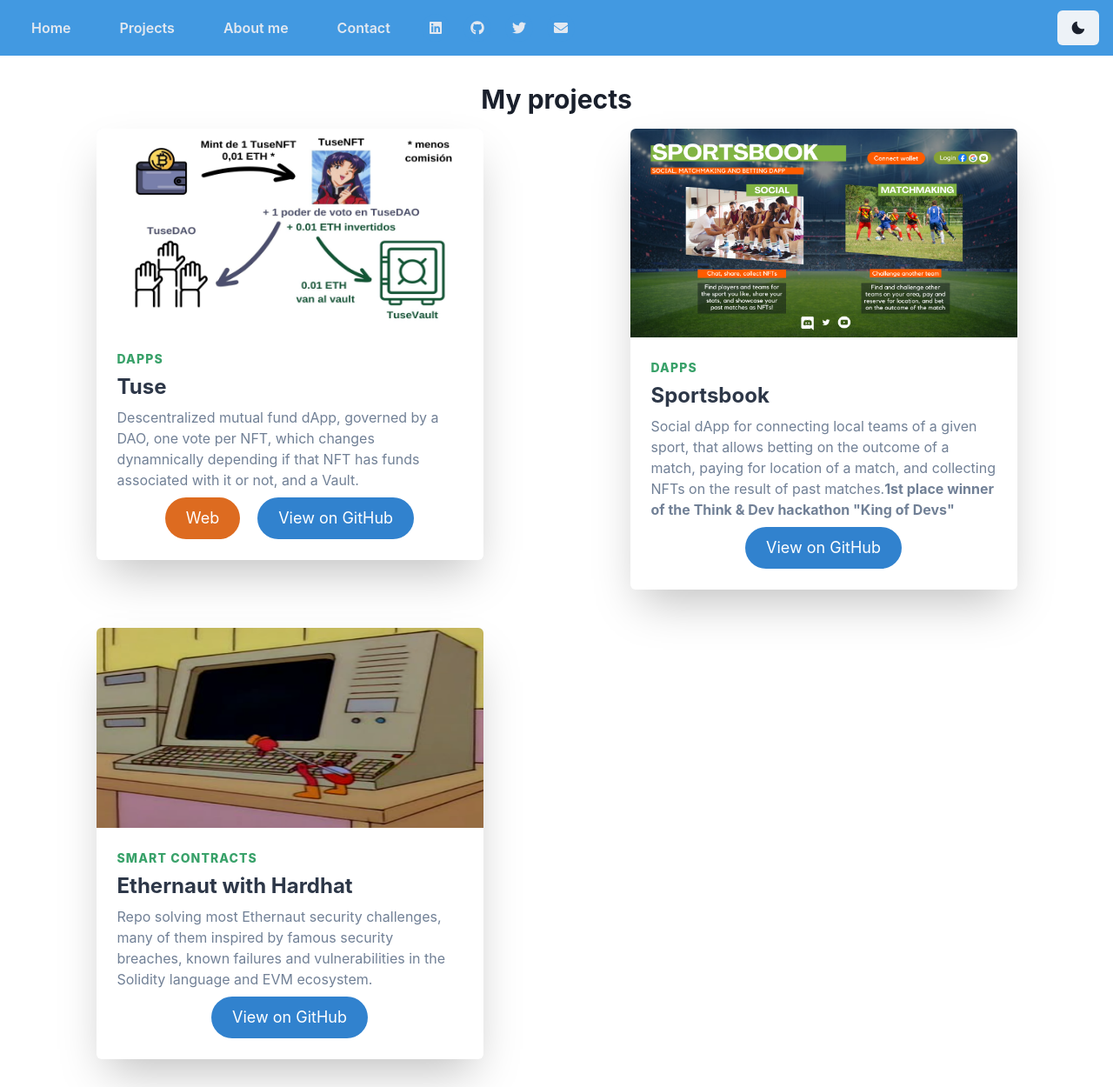
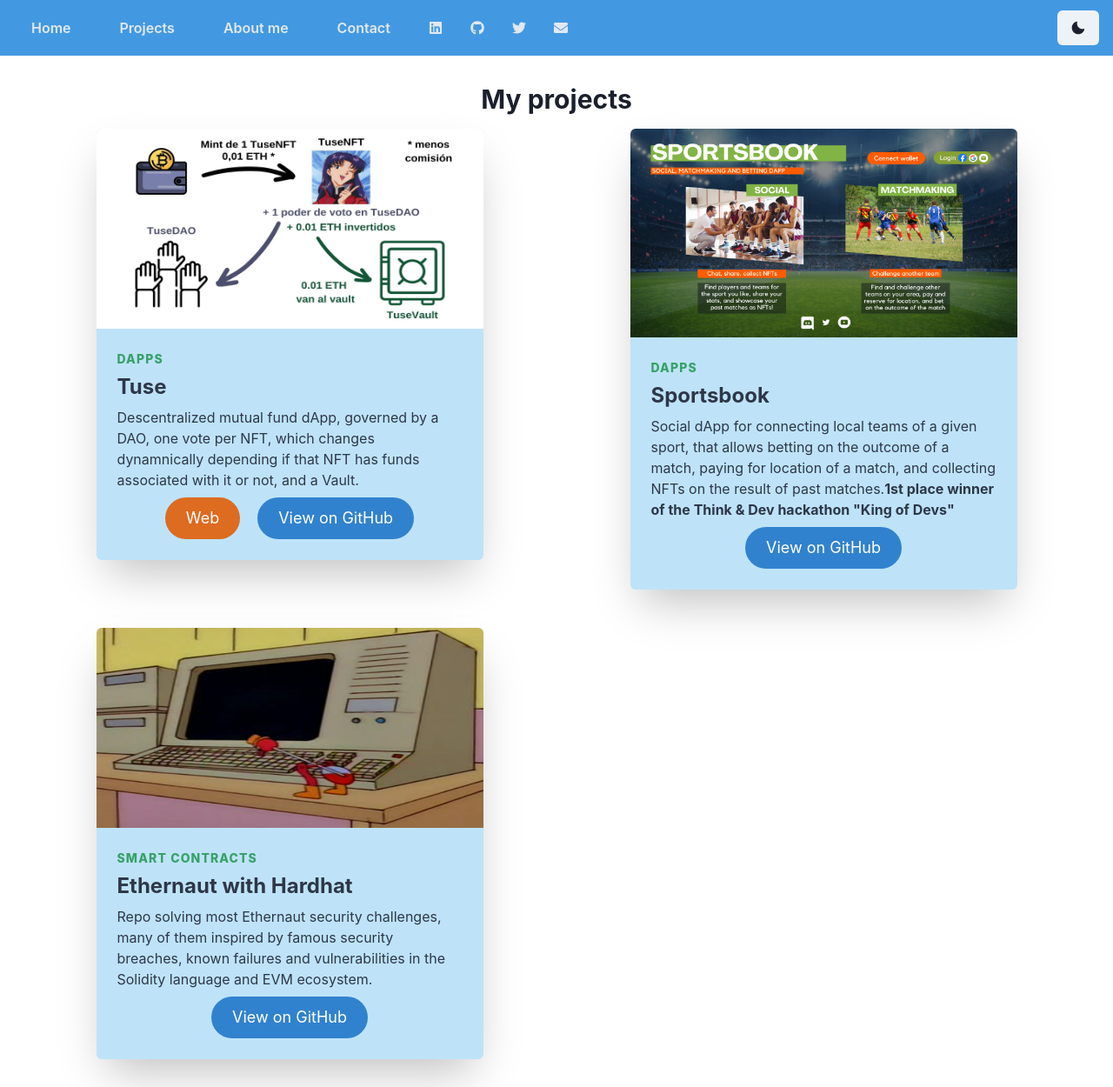
Before and after one commit to luloxi/portfolio-lulox, a Next.js app: page /projects in a window 1280 px wide. Shown: the whole page at 87% size. Built offline with nearby package versions, Linux system fonts and the light colour scheme.

Commit message:
Added transitions and improved light mode

```diff
--- a/src/components/AboutCats.tsx
+++ b/src/components/AboutCats.tsx
@@ -9,7 +9,7 @@ import {
 } from "@chakra-ui/react";
 
 export default function AboutCats() {
-  const bgColor = useColorModeValue("gray.300", "gray.700");
+  const bgColor = useColorModeValue("blue.200", "blue.800");
 
   return (
     <Container maxW={"container.lg"}>
--- a/src/components/ProjectsContent.tsx
+++ b/src/components/ProjectsContent.tsx
@@ -40,8 +40,9 @@ export default function ProjectsContent() {
         <GridItem colSpan={colSpan}>
           <Box
             maxW={"445px"}
-            _hover={{ bg: useColorModeValue("gray.100", "gray.800") }}
-            bg={useColorModeValue("white", "gray.900")}
+            _hover={{ bg: useColorModeValue("yellow.100", "yellow.900") }}
+            transition={"background 0.9s ease"}
+            bg={useColorModeValue("blue.100", "blue.900")}
             boxShadow={"2xl"}
             m={4}
             rounded={"md"}
@@ -75,7 +76,7 @@ export default function ProjectsContent() {
               >
                 Tuse
               </Heading>
-              <Text color={"gray.500"}>
+              <Text color={useColorModeValue("gray.700", "white")}>
                 Descentralized mutual fund dApp, governed by a DAO, one vote per
                 NFT, which changes dynamnically depending if that NFT has funds
                 associated with it or not, and a Vault.
@@ -119,8 +120,9 @@ export default function ProjectsContent() {
         <GridItem colSpan={colSpan}>
           <Box
             maxW={"445px"}
-            bg={useColorModeValue("white", "gray.900")}
-            _hover={{ bg: useColorModeValue("gray.100", "gray.800") }}
+            _hover={{ bg: useColorModeValue("yellow.100", "yellow.900") }}
+            transition={"background 0.9s ease"}
+            bg={useColorModeValue("blue.100", "blue.900")}
             boxShadow={"2xl"}
             m={4}
             rounded={"md"}
@@ -158,7 +160,7 @@ export default function ProjectsContent() {
               >
                 Sportsbook
               </Heading>
-              <Text color={"gray.500"}>
+              <Text color={useColorModeValue("gray.700", "white")}>
                 Social dApp for connecting local teams of a given sport, that
                 allows betting on the outcome of a match, paying for location of
                 a match, and collecting NFTs on the result of past matches.
@@ -192,8 +194,9 @@ export default function ProjectsContent() {
         <GridItem colSpan={colSpan}>
           <Box
             maxW={"445px"}
-            _hover={{ bg: useColorModeValue("gray.100", "gray.800") }}
-            bg={useColorModeValue("white", "gray.900")}
+            _hover={{ bg: useColorModeValue("yellow.100", "yellow.900") }}
+            transition={"background 0.9s ease"}
+            bg={useColorModeValue("blue.100", "blue.900")}
             boxShadow={"2xl"}
             m={4}
             rounded={"md"}
@@ -231,7 +234,7 @@ export default function ProjectsContent() {
               >
                 Ethernaut with Hardhat
               </Heading>
-              <Text color={"gray.500"}>
+              <Text color={useColorModeValue("gray.700", "white")}>
                 Repo solving most Ethernaut security challenges, many of them
                 inspired by famous security breaches, known failures and
                 vulnerabilities in the Solidity language and EVM ecosystem.
```
Also changed, not shown: src/components/AboutContent.tsx (+4 -4 lines), 1 other file (tests, documents, lock files or other folders).
